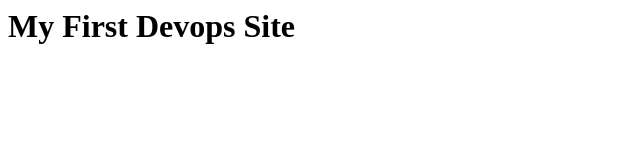
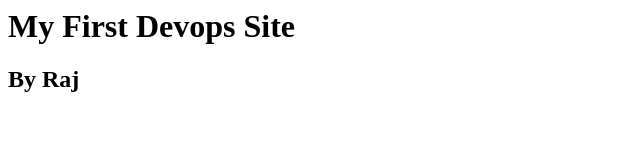
Before and after one commit to Raj-Repository/Devopswebsite, a plain HTML site: page index.html in a window 1280 px wide. Shown: the whole page, without its empty margins (0-640 px from the left). Drawn offline with Linux system fonts and the light colour scheme.

Commit message:
Update html

```diff
--- a/index.html
+++ b/index.html
@@ -2,4 +2,5 @@
 <html>
 <title> Jenkins CI/Cd Website </title>
 <h1> My First Devops Site </h1>
+  <h2> By Raj </h2>
 </html?
```
